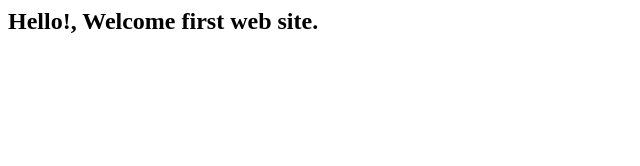
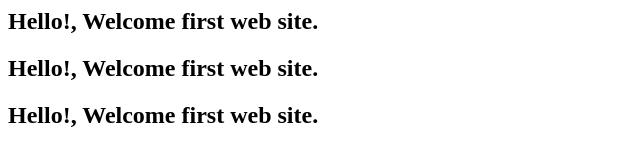
Before and after one commit to MabMet/LearnGit, a plain HTML site: page index.html in a window 1280 px wide. Shown: the whole page, without its empty margins (0-640 px from the left). Drawn offline with Linux system fonts and the light colour scheme.

```diff
--- a/index.html
+++ b/index.html
@@ -1,5 +1,9 @@
 <html>
-	<head><title>hello world</title></head>
+	<head>
+		<title>hello world</title>
+	</head>
 <body>
 	<h2>Hello!, Welcome first web site.</h2>
+	<h2>Hello!, Welcome first web site.</h2>
+	<h2>Hello!, Welcome first web site.</h2>
 </body>
```
